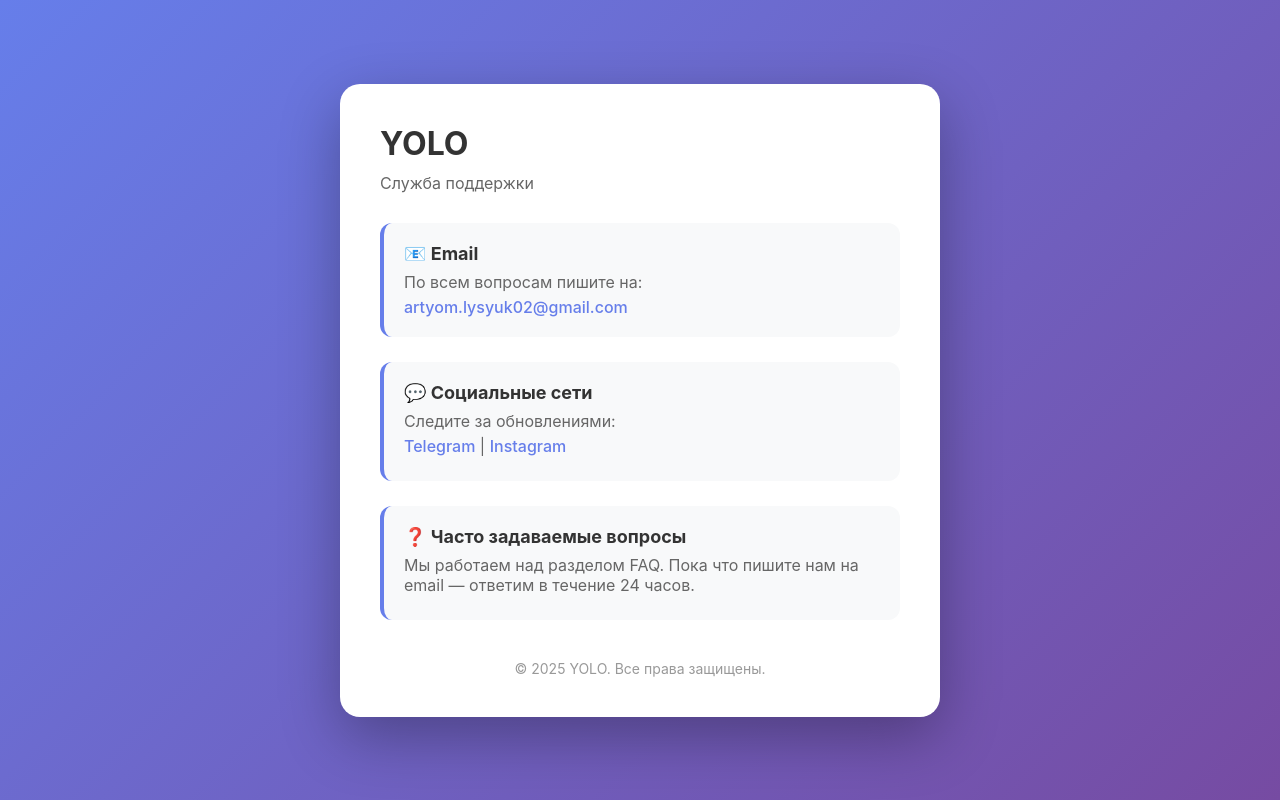
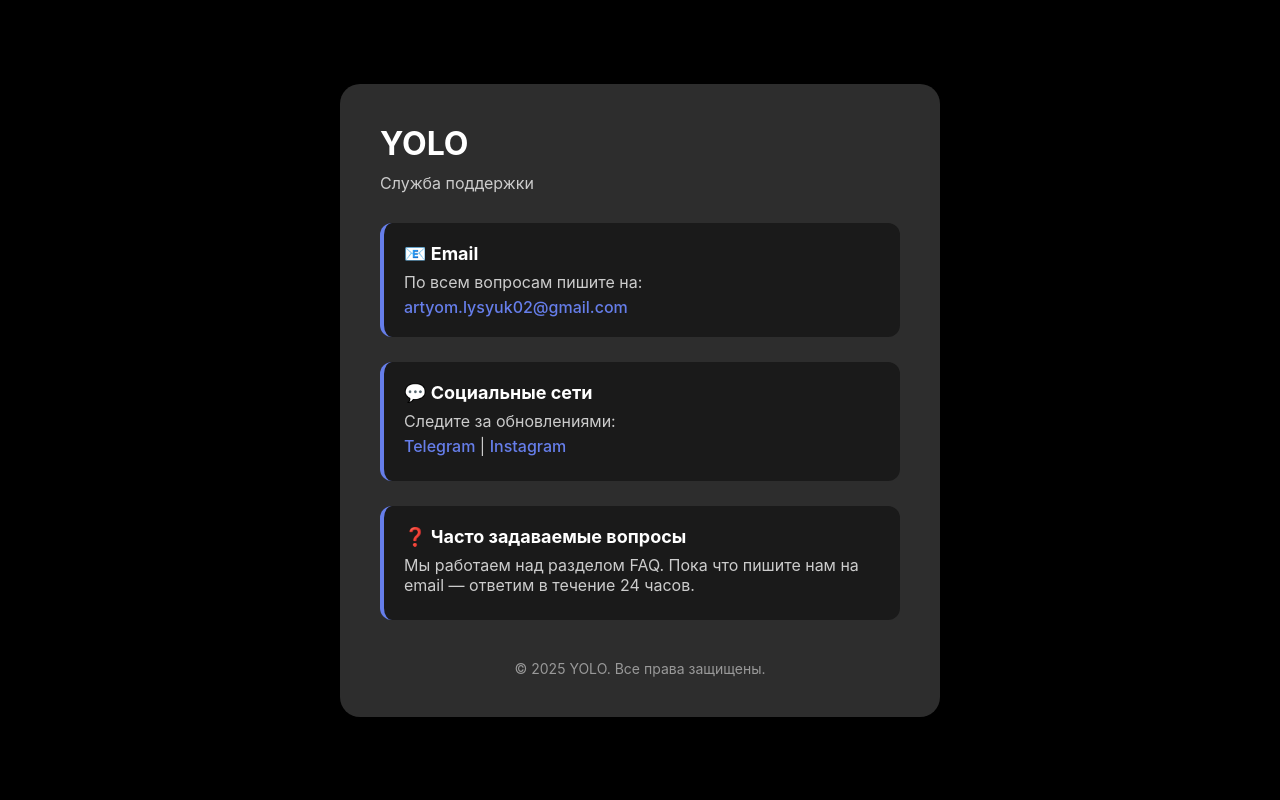
Before and after one commit to ttyomaa6/yolo-support, a plain HTML site: page index.html in a window 1280 px wide. Drawn offline with Linux system fonts and the light colour scheme.

Commit message:
Update colors: black background and dark gray container

```diff
--- a/index.html
+++ b/index.html
@@ -12,7 +12,7 @@
         }
         body {
             font-family: -apple-system, BlinkMacSystemFont, 'Segoe UI', Roboto, Oxygen, Ubuntu, Cantarell, sans-serif;
-            background: linear-gradient(135deg, #667eea 0%, #764ba2 100%);
+            background: #000000;
             min-height: 100vh;
             display: flex;
             align-items: center;
@@ -20,37 +20,37 @@
             padding: 20px;
         }
         .container {
-            background: white;
+            background: #2d2d2d;
             border-radius: 20px;
             padding: 40px;
             max-width: 600px;
             width: 100%;
-            box-shadow: 0 20px 60px rgba(0,0,0,0.3);
+            box-shadow: 0 20px 60px rgba(0,0,0,0.5);
         }
         h1 {
-            color: #333;
+            color: #ffffff;
             margin-bottom: 10px;
             font-size: 32px;
         }
         .subtitle {
-            color: #666;
+            color: #cccccc;
             margin-bottom: 30px;
             font-size: 16px;
         }
         .contact-item {
             margin-bottom: 25px;
             padding: 20px;
-            background: #f8f9fa;
+            background: #1a1a1a;
             border-radius: 12px;
             border-left: 4px solid #667eea;
         }
         .contact-item h3 {
-            color: #333;
+            color: #ffffff;
             margin-bottom: 8px;
             font-size: 18px;
         }
         .contact-item p {
-            color: #666;
+            color: #cccccc;
             margin-bottom: 5px;
         }
         .contact-item a {
```
